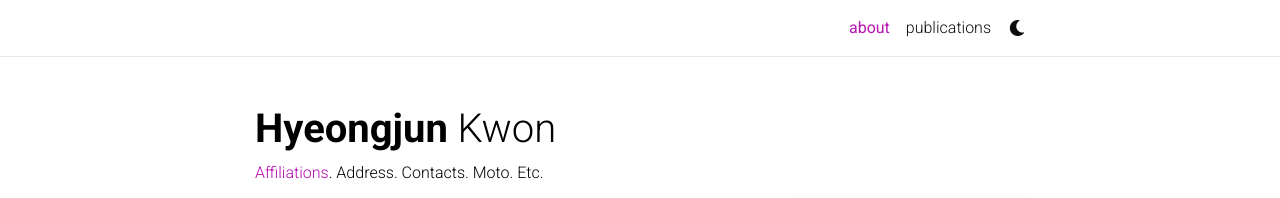
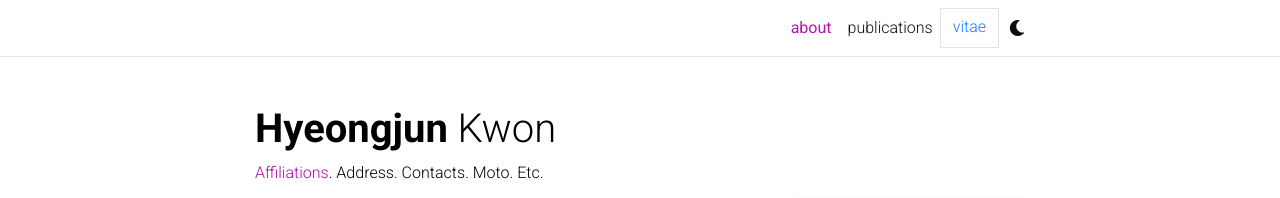
Before and after one commit to kwonjunn01/kwonjunn01.github.io, a Jekyll site: the page built from _pages/about.md, in a window 1280 px wide. Shown: the top 198 px of the page. Built offline with Jekyll 4.4.1, drawn with Linux system fonts in a browser that asks for light colours; comment, search, counter and statistics services are not loaded; a style sheet for code colours, icons or effects is not loaded.

Commit message:
Update header.html

```diff
--- a/_includes/header.html
+++ b/_includes/header.html
@@ -95,6 +95,8 @@
               {%- endif -%}
               {% endfor -%}
               {%- if site.enable_darkmode %}
+              <!-- CV link -->
+              <a class="page-link" href="{{ '/assets/pdf/.pdf' | prepend: site.baseurl | prepend: site.url }}">vitae</a>
 
               <!-- Toogle theme mode -->
               <li class="toggle-container">
```
